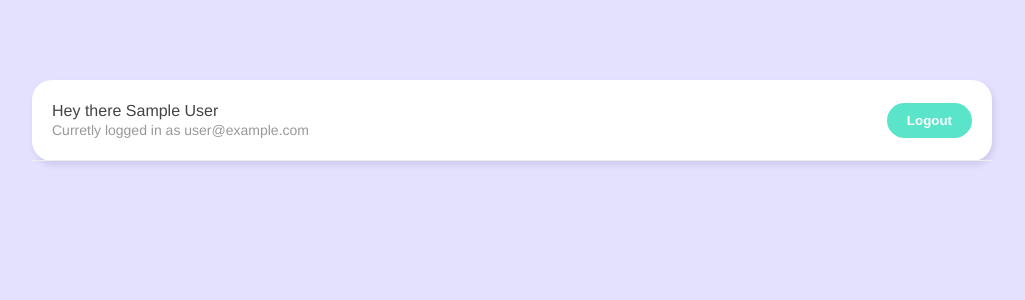
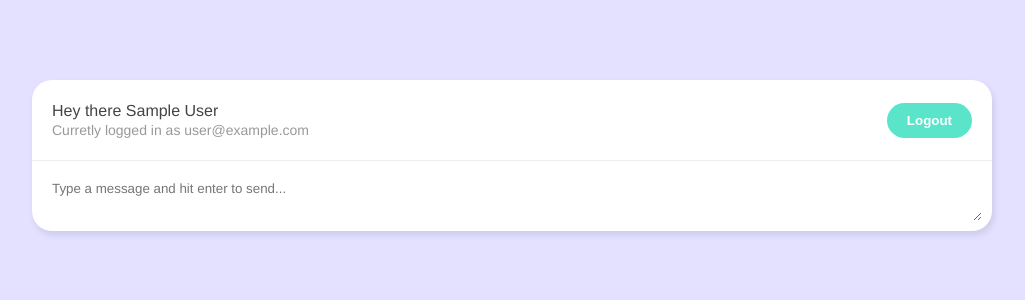
Before and after one commit to Aztim/v-live-chat, a Vue app: page /chatroom in a window 1280 px wide. Shown: the top 300 px of the page, without its empty margins (128-1153 px from the left). Built offline with nearby package versions, Linux system fonts and the light colour scheme; no server answers; sample sign-in values are in the browser's storage.

Commit message:
created NewChatForm-component

```diff
--- /dev/null
+++ b/src/components/NewChatForm.vue
@@ -0,0 +1,54 @@
+<template>
+  <form>
+    <textarea
+      placeholder="Type a message and hit enter to send..."
+      v-model="message"
+      @keypress.enter.prevent="handleSubmit"
+    >
+    </textarea>
+  </form>
+</template>
+
+<script>
+import { ref } from 'vue'
+import getUser from '../composables/getUser'
+import { timestamp } from '../firebase/config'
+
+export default {
+  setup() {
+    const { user } =  getUser()
+    const message = ref('')
+
+    const handleSubmit = async () => {
+      const chat = {
+        name: user.value.displayName,
+        message: message.value,
+        createdAt: timestamp()
+      }
+
+      console.log(chat)
+      message.value = ''
+    }
+
+    return { message, handleSubmit}
+  }
+}
+</script>
+
+<style scoped>
+  form {
+    margin: 10px;
+  }
+
+  textarea {
+    width: 100%;
+    max-width: 100%;
+    margin-bottom: 6px;
+    padding: 10px;
+    box-sizing: border-box;
+    border: 0;
+    border-radius: 20px;
+    font-family: inherit;
+    outline: none;
+  }
+</style>
--- a/src/views/ChatRoom.vue
+++ b/src/views/ChatRoom.vue
@@ -1,17 +1,19 @@
 <template>
   <div class="container">
     <Navbar />
+    <NewChatForm />
   </div>
 </template>
 
 <script>
 import Navbar from '../components/Navbar'
+import NewChatForm from '../components/NewChatForm'
 import getUser from '../composables/getUser'
 import { watch } from 'vue'
 import { useRouter } from 'vue-router'
 
 export default {
-  components: { Navbar },
+  components: { Navbar, NewChatForm },
   setup() {
     const { user } = getUser()
     const router = useRouter()
```
